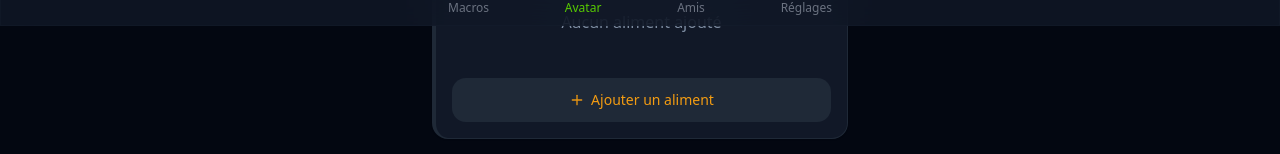
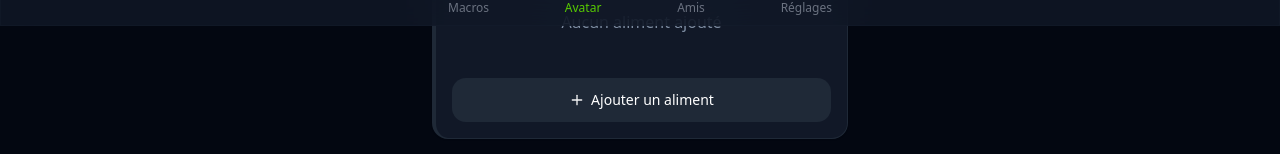
Before and after one commit to CalFit/calfit-scan-track, a React (Vite) app: page / in a window 1280 px wide. Shown: the part 774-928 px from the top of the page. Built offline with nearby package versions, Linux system fonts and the light colour scheme.

Commit message:
Update meal sections
Updates the meal sections in the application.

```diff
--- a/src/components/MealSection.tsx
+++ b/src/components/MealSection.tsx
@@ -1,4 +1,3 @@
-
 import { useState, useRef } from 'react';
 import { Plus, ChevronDown, ChevronUp, X, Sun, Coffee, Utensils, Moon, MoreHorizontal } from 'lucide-react';
 import MacroProgressBar from '@/components/ui/MacroProgressBar';
@@ -218,8 +217,8 @@ const MealSection = ({
           e.stopPropagation();
           onAddFood();
         }} className="flex items-center gap-1.5 text-sm px-4 py-3 rounded-md bg-[#F39C12]/20 hover:bg-[#F39C12]/30 text-[#F39C12] dark:bg-gray-800 dark:hover:bg-gray-700 transition-all w-full justify-center hover:scale-105 duration-300 hover:-md btn-bounce">
-              <Plus size={16} className="animate-pulse-soft" />
-              Ajouter un aliment
+              <Plus size={16} className="animate-pulse-soft text-white" />
+              <span className="text-white">Ajouter un aliment</span>
             </button>
           </div>
         </div>}
```
